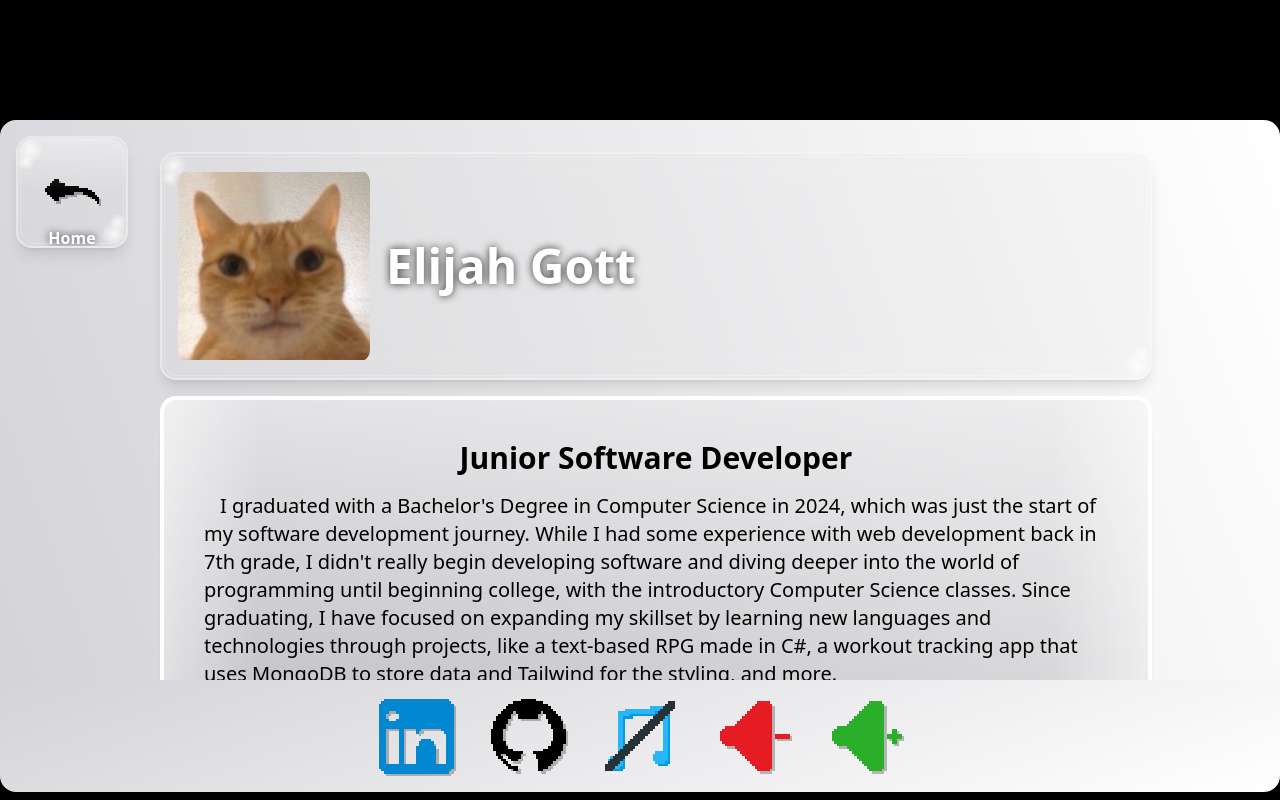
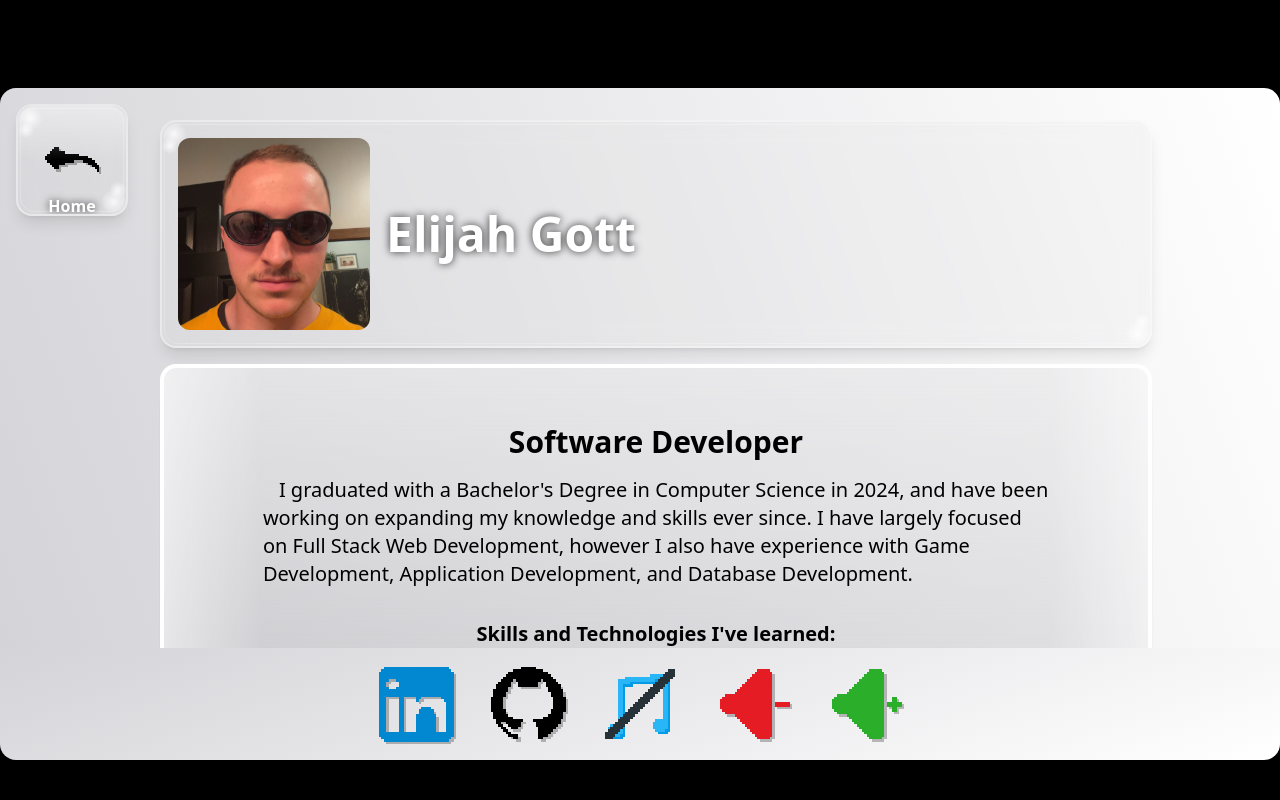
Before and after one commit to elijahgott/newPortfolio, a Next.js app: page /about-me in a window 1280 px wide. Built offline with nearby package versions, Linux system fonts and the light colour scheme.

Commit message:
added more content to about me page. fixed nav tooltip issue where background text would pop through tooltip. adjusted height of screen

```diff
--- a/app/about-me/page.tsx
+++ b/app/about-me/page.tsx
@@ -4,10 +4,27 @@ import Channel from "../components/channel"
 import Bubble from "../components/bubble"
 import ContentContainer from "../components/contentContainer"
 
+const skillsAndTech = [
+  {
+    'name': 'Java'
+  },
+  {
+    'name': 'C / C++'
+  },
+  {
+    'name': 'JavaScript'
+  },
+  {
+    'name': 'Python'
+  },
+  {
+    'name': 'React'
+  },
+]
+
 export default function AboutMe(){
   return(
     <div className="flex h-full overflow-hidden">
-
             <div className='w-[10%] shrink-0 pl-4 pt-4'>
               <Channel name='Home' imageSource='/ui/back-arrow.png' linkTo='/' />
             </div>
@@ -17,25 +34,54 @@ export default function AboutMe(){
               <div className='w-full select-none'>
                 <Bubble type='title'>
                   <div className='relative w-48 aspect-square'>
-                    <Image src="/images/cat.jpg" alt="Photo of me (Elijah Gott)" fill className="rounded-xl object-contain" />
+                    <Image src="/channelIcons/about-me.jpg" alt="Photo of me (Elijah Gott)" fill className="rounded-xl object-contain" />
                   </div>
-                  <h1 className='h-fit ml-4 text-5xl text-center text-white font-bold drop-shadow-[0_0_4px_rgba(0,0,0,0.8)] line-'>Elijah Gott</h1>
+                  <h1 className='h-fit ml-4 text-5xl text-center text-white font-bold drop-shadow-[0_0_4px_rgba(0,0,0,0.8)]'>Elijah Gott</h1>
                 </Bubble>
               </div>
 
               <ContentContainer>
-                <div className="relative z-10 p-4">
+                <div className="relative py-8 px-[min(10em,8%)]">
                   <section className="mb-8">
-                    <h2 className="font-bold text-3xl text-center">Junior Software Developer</h2>
-                    <p className="mt-4 indent-4 text-xl">I graduated with a Bachelor&apos;s Degree in Computer Science in 2024, which was just the start of my software development journey. While I had some experience with web development back in 7th grade, I didn&apos;t really begin developing software and diving deeper into the world of programming until beginning college, with the introductory Computer Science classes. Since graduating, I have focused on expanding my skillset by learning new languages and technologies through projects, like a text-based RPG made in C#, a workout tracking app that uses MongoDB to store data and Tailwind for the styling, and more.</p>
+                    <div>
+                      <h2 className='mb-4 font-bold text-3xl text-center'>Software Developer</h2>
+                      <p className="mt-4 indent-4 text-xl">I graduated with a Bachelor&apos;s Degree in Computer Science in 2024, and have been working on expanding my knowledge and skills ever since. I have largely focused on Full Stack Web Development, however I also have experience with Game Development, Application Development, and Database Development.</p>
+                    </div>
+                    <div className="mt-8 mx-auto w-fit">
+                      <h3 className="text-xl text-center font-semibold">Skills and Technologies I&apos;ve learned:</h3>
+                        <ul className="flex mx-auto">
+                          {skillsAndTech.map((item, i) => {
+                            return (
+                              <div key={i} className="w-fit m-2">
+                                <Bubble type="">
+                                  <p className="text-white font-bold drop-shadow-[0_0_4px_rgba(0,0,0,0.8)] text-nowrap">{item.name}</p>
+                                </Bubble>
+                              </div>
+                            )
+                          }
+                          )}
+                          <li>Should I add an animation where 1. bubbles shrink and grow / opacity shifts or 2. bubbles float around a little bit</li>
+                        </ul>
+                    </div>
                   </section>
 
                   <section className="mb-8">
-                    <h2 className="mb-4 font-bold text-3xl text-center">Personal Life</h2>
+                    <h2 className="mb-4 font-bold text-3xl text-center">Personal</h2>
                     <div className="relative w-64 h-64 ml-8 float-right">
                       <Image src="/images/cat.jpg" alt="Photo of me doing stuff" fill sizes="256px" className="rounded-xl object-cover" />
                     </div>
-                    <p className="indent-4 text-xl">In my personal time, I love to workout, read, play basketball and video games, and go hiking and biking. Some of my favorite books are The Road by Cormac McCarthy and One Flew Over the Cuckoos Nest by Ken Kesey. </p>
+                    <div className="text-xl">
+                      <p className="indent-4">I love to workout, read, play basketball and video games, and go hiking and biking. Recently, I flew (for the first time) to the Grand Teton National Park in Wyoming, and hiked about 30 miles across the 3 days I spent there. I loved every minute of it.</p>
+                      <div className="mt-8 mx-auto w-fit">
+                        <h3 className="font-semibold">Some of my favorite books I&apos;ve read so far:</h3>
+                        <ul className="list-disc w-[90%] mx-auto">
+                          <li><i>The Road</i> by Cormac McCarthy</li>
+                          <li><i>One Flew Over the Cuckoos Nest</i> by Ken Kesey</li>
+                          <li>Lowkey do I put an open book image as the background</li>
+                        </ul>
+                      </div>
+
+                    </div>
                   </section>
 
                 </div>
--- a/app/components/bubble.tsx
+++ b/app/components/bubble.tsx
@@ -12,7 +12,7 @@ export default function Bubble({type, children}: BubbleProps){
 
   return (
     <div className="flex p-4 w-full relative rounded-2xl bg-zinc-300/15 backdrop-blur-md shadow-lg overflow-hidden border-2 border-white/40
-      hover:scale-105 hover:bg-cyan-400/80 hover:cursor-pointer
+      hover:scale-105 hover:bg-red-400/80 hover:cursor-pointer
       active:scale-95
       transition-all duration-75"
       onMouseEnter={() => {
@@ -20,7 +20,8 @@ export default function Bubble({type, children}: BubbleProps){
           playSound('hover')
         }
       }}
-      onClick={() => {
+      onClick={(e) => {
+        e.stopPropagation()
         if(audioUnlocked){
           playSound('click')
         }
--- a/app/components/contentContainer.tsx
+++ b/app/components/contentContainer.tsx
@@ -21,7 +21,7 @@ export default function ContentContainer({children}: ContentContainerProps){
           playSound('click')
         }
       }}
-    className='select-none relative w-full mt-4 p-6 rounded-2xl border-4 border-white
+    className='select-none relative w-full mt-4 p-6 rounded-2xl border-4 border-white box-border
     bg-zinc-500/20 shadow-[0px_24px_2px_-1px_rgba(0,0,0,0.3)]
     dark:bg-gray-900 dark:bg-linear-70 dark:from-gray-900 dark:to-black
      hover:border-cyan-400/80 hover:cursor-pointer hover:border-8
--- a/app/components/nav/musicToggle.tsx
+++ b/app/components/nav/musicToggle.tsx
@@ -25,7 +25,7 @@ export default function MusicToggle(){
         toggleMusic()
       }
     }} className="relative hover:scale-110 hover:cursor-pointer active:scale-95
-    before:content-['Toggle_Music'] before:pointer-events-none before:absolute before:w-max before:bg-linear-to-t before:from-zinc-300/25 before:to-white before:border-2 before:border-white/75 before:shadow-lg before:font-semibold before:p-4 before:rounded-xl before:top-[-50%] before:left-[50%] before:translate-[-50%] before:scale-0 before:opacity-0 before:transition-all before:ease-in
+    before:content-['Toggle_Music'] before:pointer-events-none before:absolute before:w-max before:bg-linear-to-t before:from-zinc-300/70 before:to-white before:border-2 before:border-white/75 before:shadow-lg before:font-semibold before:p-4 before:rounded-xl before:top-[-50%] before:left-[50%] before:translate-[-50%] before:scale-0 before:opacity-0 before:transition-all before:ease-in
     hover:before:scale-100 hover:before:opacity-100">
       <div className="max-w-20 aspect-square">
         {
--- a/app/components/nav/navItem.tsx
+++ b/app/components/nav/navItem.tsx
@@ -22,7 +22,7 @@ export default function NavItem({name, linkTo, imageSource}: NavItemProps){
         playSound('click')
       }
     }} className="relative hover:scale-110 hover:cursor-pointer active:scale-95
-    before:content-[attr(data-name)] before:pointer-events-none before:absolute before:w-max before:bg-linear-to-t before:from-zinc-300/25 before:to-white before:border-2 before:border-white/75 before:shadow-lg before:font-semibold before:p-4 before:rounded-xl before:top-[-50%] before:left-[50%] before:translate-[-50%] before:scale-0 before:opacity-0 before:transition-all before:ease-in
+    before:content-[attr(data-name)] before:pointer-events-none before:absolute before:z-50 before:w-max before:bg-linear-to-t before:from-zinc-300/70 before:to-white before:border-2 before:border-white/75 before:shadow-lg before:font-semibold before:p-4 before:rounded-xl before:top-[-50%] before:left-[50%] before:translate-[-50%] before:scale-0 before:opacity-0 before:transition-all before:ease-in
     hover:before:scale-100 hover:before:opacity-100"
     data-name={name}>{
       <div className="max-w-20 aspect-square">
--- a/app/components/nav/volumeDown.tsx
+++ b/app/components/nav/volumeDown.tsx
@@ -20,7 +20,7 @@ export default function VolumeDown(){
         playSound('click')
       }
     }} className="relative hover:scale-110 hover:cursor-pointer active:scale-95
-    before:content-['Volume_Down'] before:pointer-events-none before:absolute before:w-max before:bg-linear-to-t before:from-zinc-300/25 before:to-white before:border-2 before:border-white/75 before:shadow-lg before:font-semibold before:p-4 before:rounded-xl before:top-[-50%] before:left-[50%] before:translate-[-50%] before:scale-0 before:opacity-0 before:transition-all before:ease-in
+    before:content-['Volume_Down'] before:pointer-events-none before:absolute before:w-max before:bg-linear-to-t before:from-zinc-300/70 before:to-white before:border-2 before:border-white/75 before:shadow-lg before:font-semibold before:p-4 before:rounded-xl before:top-[-50%] before:left-[50%] before:translate-[-50%] before:scale-0 before:opacity-0 before:transition-all before:ease-in
     hover:before:scale-100 hover:before:opacity-100">{
       <div className="max-w-20 aspect-square">
         <Image src='/ui/volume-down.png' alt='Volume Down' width={200} height={200} style={{'imageRendering': 'pixelated'}} />
--- a/app/components/nav/volumeUp.tsx
+++ b/app/components/nav/volumeUp.tsx
@@ -20,7 +20,7 @@ export default function VolumeUp(){
         playSound('click')
       }
     }} className="relative hover:scale-110 hover:cursor-pointer active:scale-95
-    before:content-['Volume_Up'] before:pointer-events-none before:absolute before:w-max before:bg-linear-to-t before:from-zinc-300/25 before:to-white before:border-2 before:border-white/75 before:shadow-lg before:font-semibold before:p-4 before:rounded-xl before:top-[-50%] before:left-[50%] before:translate-[-50%] before:scale-0 before:opacity-0 before:transition-all before:ease-in
+    before:content-['Volume_Up'] before:pointer-events-none before:absolute before:w-max before:bg-linear-to-t before:from-zinc-300/70 before:to-white before:border-2 before:border-white/75 before:shadow-lg before:font-semibold before:p-4 before:rounded-xl before:top-[-50%] before:left-[50%] before:translate-[-50%] before:scale-0 before:opacity-0 before:transition-all before:ease-in
     hover:before:scale-100 hover:before:opacity-100">
       <div className="max-w-20 aspect-square">
         <Image src='/ui/volume-up.png' alt='Volume Up' width={200} height={200} style={{'imageRendering': 'pixelated'}} />
--- a/app/layout.tsx
+++ b/app/layout.tsx
@@ -27,7 +27,7 @@ export default function RootLayout({ children }: LayoutProps<"/">) {
       lang="en"
       className={`${geistSans.variable} ${geistMono.variable} h-full antialiased`}
     >
-      <body className="h-full flex flex-col font-sans bg-black
+      <body className="h-full flex flex-col font-sans bg-black pb-[5%]
       dark:bg-gray-900 dark:bg-linear-70 dark:from-gray-900 dark:to-black">
         <AudioProvider>
           <MusicProvider>
--- a/app/projects/[projectName]/page.tsx
+++ b/app/projects/[projectName]/page.tsx
@@ -92,7 +92,7 @@ export default async function ProjectPage({params} : ProjectProps){
               <div className='relative w-48 aspect-square'>
                 <Image src={project.iconSource} alt={project.name} style={{'imageRendering': 'pixelated'}} fill className="rounded-xl object-contain" />
               </div>
-              <h1 className='h-fit ml-4 text-5xl text-center text-white font-bold drop-shadow-[0_0_4px_rgba(0,0,0,0.8)] line-'>{project.name}</h1>
+              <h1 className='h-fit ml-4 text-5xl text-center text-white font-bold drop-shadow-[0_0_4px_rgba(0,0,0,0.8)]'>{project.name}</h1>
             </Bubble>
           </div>
 
```
